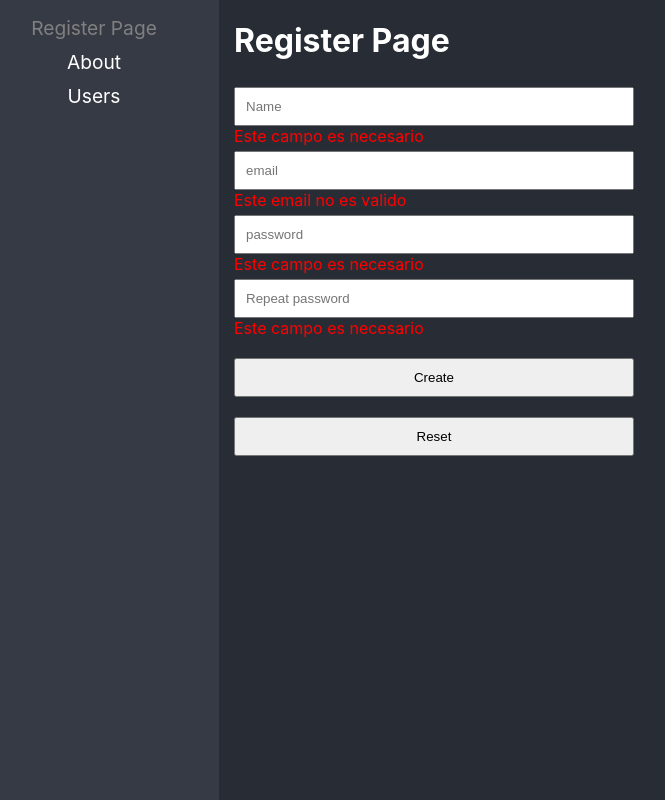
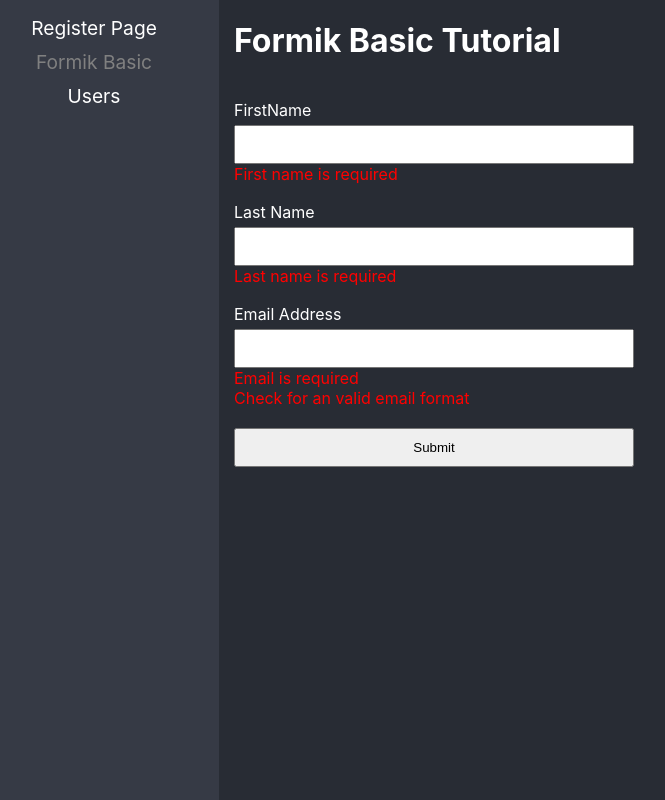
Before and after one commit to dpacoria21/react-pro, a React (Vite) app in the folder 04-pattern-compound-component/: page /formik-basic in a window 1280 px wide. Before the commit this address led to /register. Shown: the whole page, without its empty margins (31-696 px from the left). Built offline with nearby package versions, Linux system fonts and the light colour scheme.

Commit message:
Se hizo un control de formulario con formik basico

```diff
--- a/04-pattern-compound-component/package.json
+++ b/04-pattern-compound-component/package.json
@@ -10,6 +10,7 @@
     "preview": "vite preview"
   },
   "dependencies": {
+    "formik": "^2.4.5",
     "react": "^18.2.0",
     "react-dom": "^18.2.0",
     "react-router-dom": "^6.21.3"
--- /dev/null
+++ b/04-pattern-compound-component/src/03-forms/pages/FormikBasicPage.tsx
@@ -0,0 +1,55 @@
+import { useFormik } from 'formik';
+import '../styles/styles.css';
+
+export const FormikBasicPage = () => {
+
+    const {handleChange, values, handleSubmit} = useFormik({
+        initialValues: {
+            firstName: '',
+            lastName: '',
+            email: '',
+        },
+        onSubmit: (values) => {
+            console.log(values);
+        }
+    });
+
+    return (
+        <div>
+            <h1>Formik Basic Tutorial</h1>
+
+            <form onSubmit={handleSubmit} noValidate>
+                <label htmlFor="firstName">FirstName</label>
+                <input
+                    type="text"
+                    name="firstName"
+                    value={values.firstName}
+                    onChange={handleChange}
+                />
+                <span>First name is required</span>
+
+                <label htmlFor="lastName">Last Name</label>
+                <input
+                    type="text"
+                    name="lastName"
+                    value={values.lastName}
+                    onChange={handleChange}
+                />
+                <span>Last name is required</span>
+
+                <label htmlFor="email">Email Address</label>
+                <input
+                    type="email"
+                    name="email"
+                    value={values.email}
+                    onChange={handleChange}
+                />
+                <span>Email is required</span>
+                <span>Check for an valid email format</span>
+
+                <button type="submit">Submit</button>
+            </form>
+
+        </div>
+    );
+};
--- a/04-pattern-compound-component/src/03-forms/styles/styles.css
+++ b/04-pattern-compound-component/src/03-forms/styles/styles.css
@@ -2,6 +2,10 @@
     display: flex;
     flex-direction: column;
     width: 400px;
+}
+
+label {
+    margin-top: 18px;
 }
 
 input, select {
--- a/04-pattern-compound-component/src/routes/Navigation.tsx
+++ b/04-pattern-compound-component/src/routes/Navigation.tsx
@@ -1,5 +1,6 @@
 import { BrowserRouter, NavLink, Navigate, Route, Routes } from 'react-router-dom';
 import { RegisterPage } from '../03-forms/pages/RegisterPage';
+import { FormikBasicPage } from '../03-forms/pages/FormikBasicPage';
 
 
 export const Navigation = () => {
@@ -13,7 +14,7 @@
                             <NavLink to={'/register'} className={({isActive}) => isActive?'nav-active':''}>Register Page</NavLink>
                         </li>
                         <li>
-                            <NavLink to={'/about'} className={({isActive}) => isActive?'nav-active':''} >About</NavLink>
+                            <NavLink to={'/formik-basic'} className={({isActive}) => isActive?'nav-active':''} >Formik Basic</NavLink>
                         </li>
                         <li>
                             <NavLink to={'/users'} className={({isActive}) => isActive?'nav-active':''} >Users</NavLink>
@@ -23,7 +24,7 @@
 
                 <Routes>
                     <Route path='register' element={<RegisterPage />}/>
-                    <Route path='about' element={<h1>about bebita</h1>}/>
+                    <Route path='formik-basic' element={<FormikBasicPage />}/>
                     <Route path='users' element={<h1>Users page</h1>}/>
                     <Route path='/*' element={<Navigate replace to={'register'} />}/>
                 </Routes>
```
Also changed, not shown: 1 other file (tests, documents, lock files or other folders).
